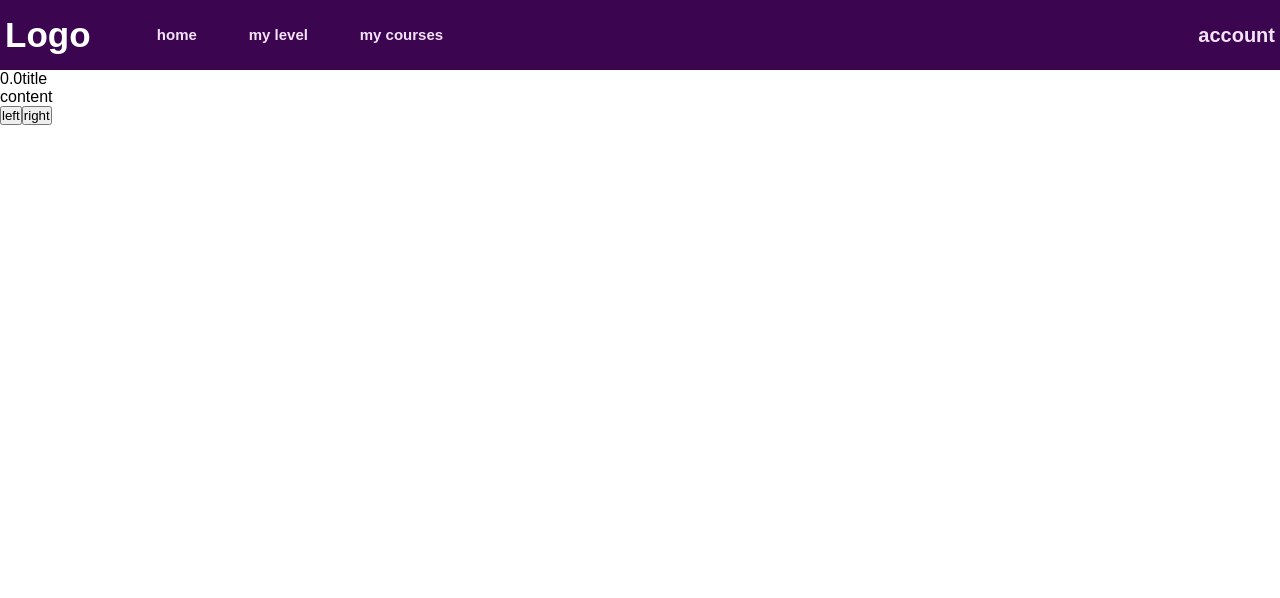
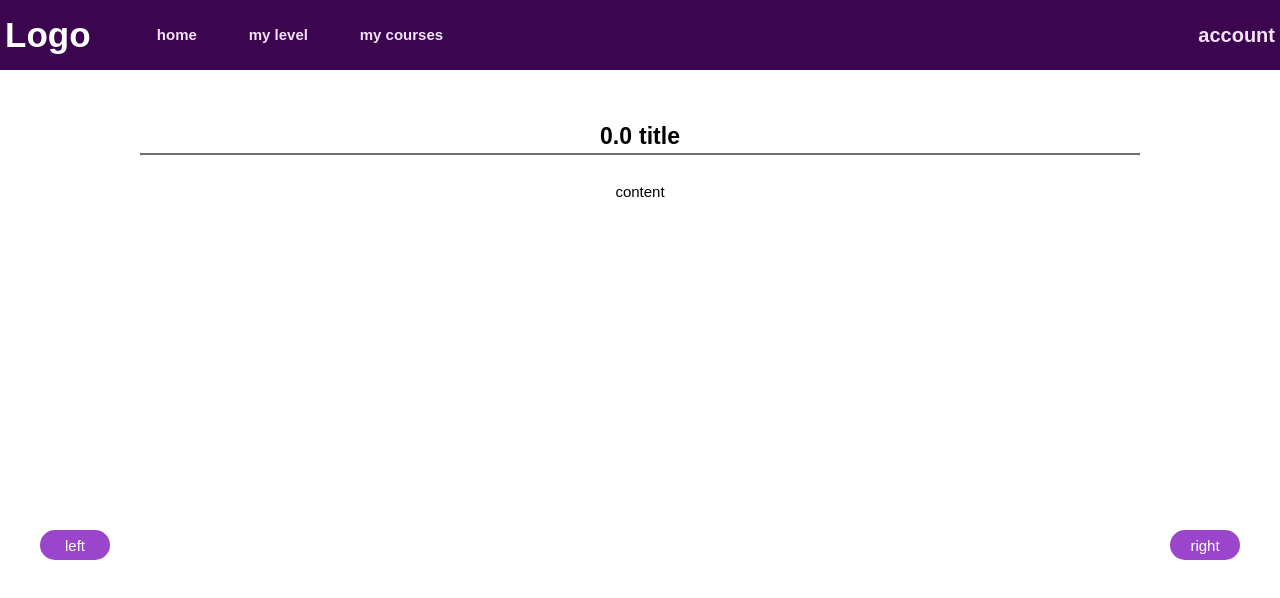
Before and after one commit to lam-garr/Language-App, a React (Create React App) app in the folder client/: page /learn in a window 1280 px wide. Shown: the top 598 px of the page. Built offline with nearby package versions, Linux system fonts and the light colour scheme.

Commit message:
Add styling to Learning page

```diff
--- a/client/src/pages/LearningPage.tsx
+++ b/client/src/pages/LearningPage.tsx
@@ -7,8 +7,8 @@ function LearningPage() {
             <div className="learning-content">
                 <section className="learning-sec-one">
                     <div className="learning-sec-one-title">
-                        <span className="learning-sOne-title-id">0.0</span>
-                        <span className="learning-sOne-title-name">title</span>
+                        <span className="learning-sOne-title-id"><h1>0.0</h1></span>
+                        <span className="learning-sOne-title-name"><h1>title</h1></span>
                     </div>
                 </section>
                 <section className="learning-sec-two">
--- a/client/src/styles/LearningPage.css
+++ b/client/src/styles/LearningPage.css
@@ -0,0 +1,109 @@
+.learning-main {
+    display: flex;
+    justify-content: center;
+    align-items: center;
+    height: 550px;
+    border: none;
+    background-color: white;
+}
+
+.learning-content {
+    display: flex;
+    flex-direction: column;
+    justify-content: space-between;
+    align-items: center;
+    border: none;
+    width: 1200px;
+    height: 450px;
+    background-color: none;
+}
+
+.learning-sec-one {
+    display: flex;
+    flex-direction: column;
+    border: none;
+}
+
+.learning-sec-one-title {
+    display: flex;
+    flex-direction: row;
+    justify-content: center;
+    background-color: none;
+    padding: 3px;
+    width: 1000px;
+    border-bottom: 2px solid rgb(114, 108, 116);
+}
+
+.learning-sOne-title-id {
+    margin-right: 5px;
+}
+
+.learning-sOne-title-id h1 {
+    font-size: 23px;
+}
+
+.learning-sOne-title-name h1 {
+    font-size: 23px;
+}
+
+.learning-sOne-title-name {
+    margin-left: 2px;
+}
+
+.learning-sec-two {
+    display: flex;
+    justify-content: center;
+    align-items: flex-start;
+    border: none;
+    background-color: none;
+    margin-top: 20px;
+    height: 330px;
+    width: 1100px;
+}
+
+.learning-sec-two-content {
+    background-color: none;
+    font-size: 15px;
+    color: black;
+}
+
+.learning-sec-three {
+    display: flex;
+    border: none;
+    background-color: none;
+}
+
+.learning-sec-three-content {
+    display: flex;
+    flex-direction: row;
+    justify-content: space-between;
+    align-items: center;
+    width: 1200px;
+    height: 50px;
+}
+
+.learning-sThree-left-btn {
+    font-size: 15px;
+    padding: 5px;
+    border-radius: 20px;
+    outline: none;
+    border: none;
+    width: 70px;
+    height: 30px;
+    color: white;
+    cursor: pointer;
+    background-color: rgb(154, 69, 204);
+}
+
+.learning-sThree-right-btn {
+    font-size: 15px;
+    padding: 5px;
+    border-radius: 20px;
+    outline: none;
+    border: none;
+    width: 70px;
+    height: 30px;
+    color: white;
+    cursor: pointer;
+    background-color: rgb(154, 69, 204);
+}
```
